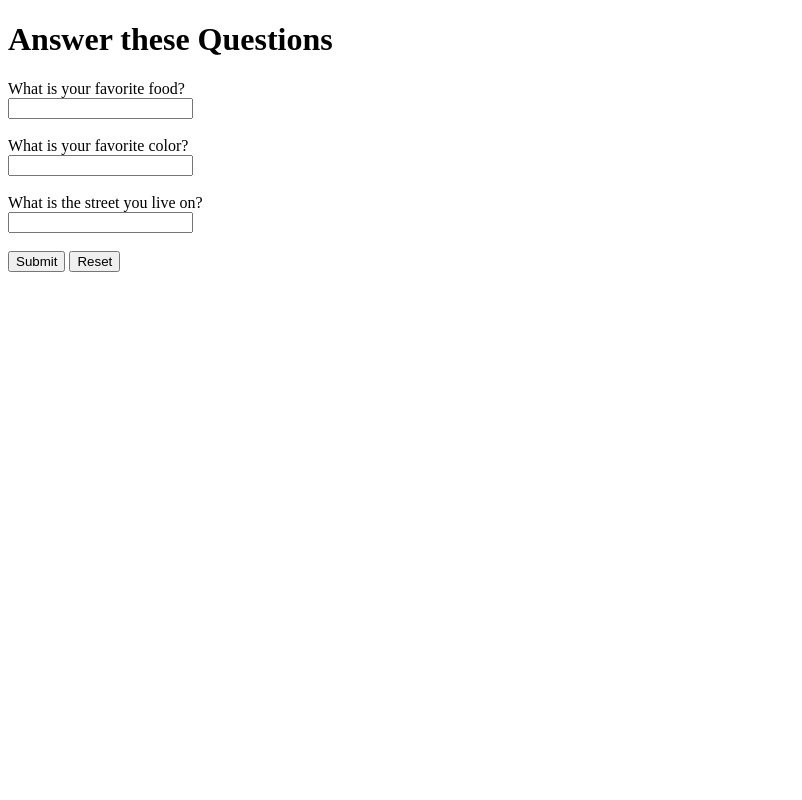
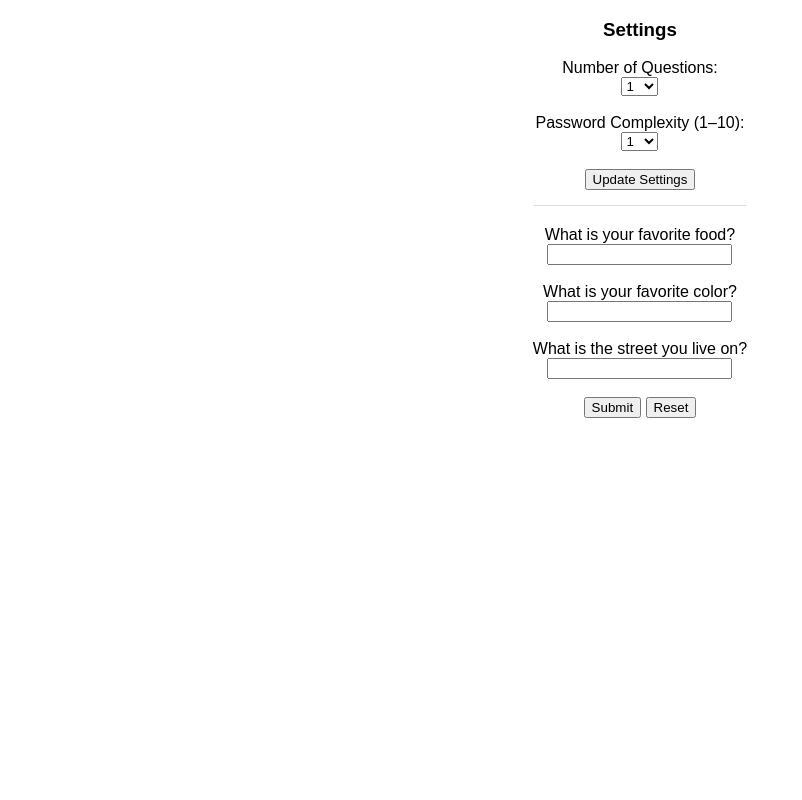
Before and after one commit to JamesTessmer/Memorable-password-generation, a Flask app: page / in a window 1280 px wide. Shown: the whole page, without its empty margins (0-802 px from the left). Run offline with Flask 3, Linux system fonts and the light colour scheme.

Commit message:
Add complexity and num questions settings, update UI to reflect those. Add question ingestion from file

```diff
--- a/app.py
+++ b/app.py
@@ -1,5 +1,6 @@
 from flask import Flask, render_template, request, session
 from dotenv import load_dotenv
+import json
 import random
 import os
 #
@@ -10,49 +11,87 @@ app = Flask(__name__)
 
 load_dotenv()
 app.secret_key = os.getenv("FLASK_APP_KEY") #you'll need to make a .env file with this variable
-all_questions = [
-    {"label": "What is your name?", "name": "name"},
-    {"label": "What is your favorite color?", "name": "color"},
-    {"label": "What is your favorite food?", "name": "food"},
-    {"label": "What is the street you live on?", "name": "street"},
-    {"label": "Where are you from?", "name": "location"},
-]
+
+#read in questions
+questions = []
+with open("questions.json", "r") as f:
+    data = json.load(f)
+    questions = list(data.values())
+
 join_chars = ['-','_','+','&','$','#','@','!','%','^','*','=']
 
 
-    #randomly select x questions to show. We can probably prompt the user for
-    # a number of words they want to have in the passphrase and select that many questions
-def generate_questions():
-    return random.sample(all_questions, 3)
+#randomly select x questions to show based on user input
+def generate_questions(num_questions: int):
+    return random.sample(questions, num_questions)
 
-def generate_password(answers: dict):
+#generate a password based on user answers to questions, with complexity adding varying characters
+def generate_password(answers: dict, complexity: int):
     password = ""
     for val in answers.values():
         password = password + random.choice(join_chars) + val
+    #replace white space characters since most websites, pages, etc. don't allow them
+    password = password.replace(" ","")
     return password
 
 @app.route("/", methods=["GET", "POST"])
 def index():
+    if "num_questions" not in session:
+        session["num_questions"] = 3
+    if "complexity" not in session:
+        session["complexity"] = 1
     if "questions" not in session:
-        session["questions"] = generate_questions()
+        session["questions"] = generate_questions(3)
 
     questions = session["questions"]
 
     if request.method == "POST":
 
-        # If Reset button was pressed we show new questions
-        if request.form.get("action") == "reset":
-            session["questions"] = generate_questions()
+        #update complexity and number of questions
+        if request.form.get("action") == "update_settings":
+            num_q = request.form.get("num_questions")
+            complexity = request.form.get("complexity")
+            #see if the values entered were integers (They may not be on app start up)
+            existing_num_q = session["num_questions"]
+            try:
+                session["num_questions"] = int(num_q) if num_q else 3
+            except ValueError:
+                session["num_questions"] = 3
+
+            try:
+                session["complexity"] = int(complexity) if complexity else 1
+            except ValueError:
+                session["complexity"] = 1
+
+            # Regenerate question only if the number of questions field changed
+            if session['num_questions'] != existing_num_q:
+                print(type(num_q))
+                print(type(existing_num_q))
+                session["questions"] = generate_questions(session["num_questions"])
             return render_template("index.html",
                                    questions=session["questions"],
-                                   answers=None)
+                                   num_questions=session["num_questions"],
+                                   complexity=session["complexity"],
+                                   password=None)
+
+
+        # If Reset button was pressed we show new questions
+        elif request.form.get("action") == "reset":
+            session["questions"] = generate_questions(session["num_questions"])
+            return render_template("index.html",
+                                   questions=session["questions"],
+                                   num_questions=session["num_questions"],
+                                   complexity=session["complexity"],
+                                   password=None)
 
         # If Submit button was pressed we process answers in the text boxes
-        if request.form.get("action") == "submit":
-            answers = {q["name"]: request.form.get(q["name"]) for q in questions}
-            password = generate_password(answers)
+        elif request.form.get("action") == "submit":
+            answers = {q["id"]: request.form.get(q["id"]) for q in questions}
+            password = generate_password(answers, session['complexity'])
             return render_template("index.html",
-                                   questions=questions,
+                                   questions=session["questions"],
+                                   num_questions=session["num_questions"],
+                                   complexity=session["complexity"],
                                    password=password)
 
     return render_template("index.html",
--- a/dependencies.txt
+++ b/dependencies.txt
@@ -1,2 +1,3 @@
 flask
 dotenv
+json
--- /dev/null
+++ b/questions.json
@@ -0,0 +1,30 @@
+{
+    "question_1": {
+      "label": "What is your name?",
+      "id": "id"
+    },
+    "question_2": {
+      "label": "What is your favorite color?",
+      "id": "color"
+    },
+    "question_3": {
+      "label": "What is your favorite food?",
+      "id": "food"
+    },
+    "question_4": {
+      "label": "What is the street you live on?",
+      "id": "street"
+    },
+    "question_5": {
+      "label": "Where are you from?",
+      "id": "location"
+    },
+    "question_6": {
+        "label": "What is a bird you like?",
+        "id": "bird"
+    },
+    "question_7": {
+        "label": "What is your dream job?",
+        "id": "job"
+    }
+  }
--- a/templates/index.html
+++ b/templates/index.html
@@ -2,30 +2,76 @@
 <html>
 <head>
     <title>Super Mega Password Generator 5000</title>
+    <style>
+        body {
+            margin: 0;
+            height: 100vh;
+            display: flex;
+            justify-content: center;    /* center horizontally */
+            /*align-items: center;        /* center vertically */
+            font-family: Arial, sans-serif;
+        }
+
+        .container {
+            text-align: center;
+        }
+        .settings {
+        border-bottom: 1px solid #ddd;
+        margin-bottom: 20px;
+        padding-bottom: 15px;
+    }
+    </style>
 </head>
 <body>
+    <div class="container">
+        <!-- Settings for complexity and number of questions -->
+        <div class="settings">
+            <h3>Settings</h3>
 
-    <h1>Answer these Questions</h1>
+            <form method="POST">
+                <label>Number of Questions:</label><br>
+                <select name="num_questions" required>
+                    {% for i in range(1, 11) %}
+                        <option value="{{ i }}" {% if i == num_questions %}selected{% endif %}>{{ i }}</option>
+                    {% endfor %}
+                </select><br><br>
 
+                <label>Password Complexity (1–10):</label><br>
+                <select name="complexity" required>
+                    {% for i in range(1, 11) %}
+                        <option value="{{ i }}" {% if i == complexity %}selected{% endif %}>{{ i }}</option>
+                    {% endfor %}
+                </select><br><br>
+
+                <button type="submit" name="action" value="update_settings">
+                    Update Settings
+                </button>
+            </form>
+        </div>
+
+        <!-- Display questions -->
         <form method="POST">
             {% for q in questions %}
                 <label>{{ q.label }}</label><br>
-            <input type="text" name="{{ q.name }}"><br><br>
+                <input type="text" name="{{ q.id }}"><br><br>
             {% endfor %}
 
+            <!-- Submit answers and generate password -->
             <button type="submit" name="action" value="submit">
                 Submit
             </button>
 
+            <!-- Reset inputs and pick new questions -->
             <button type="submit" name="action" value="reset">
                 Reset
             </button>
         </form>
         <!--display the password after user hits submit -->
         {% if password %}
-        <h2>Your password:</h2>
+            <h2>Your generated password:</h2>
             <p>{{ password }}</p>
         {% endif %}
+    </div>
 
 </body>
 </html>
```
Also changed, not shown: 1 other file. Lines whose indentation alone changed are shown as unchanged.
